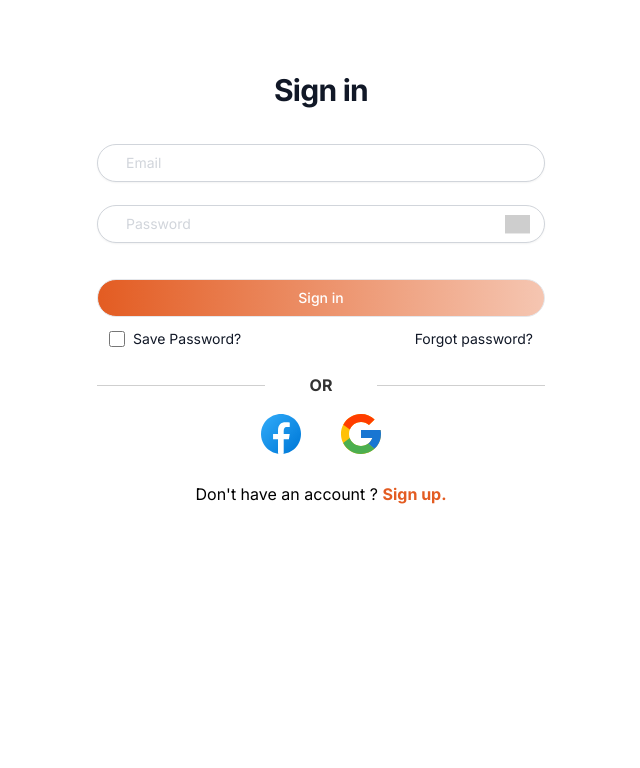
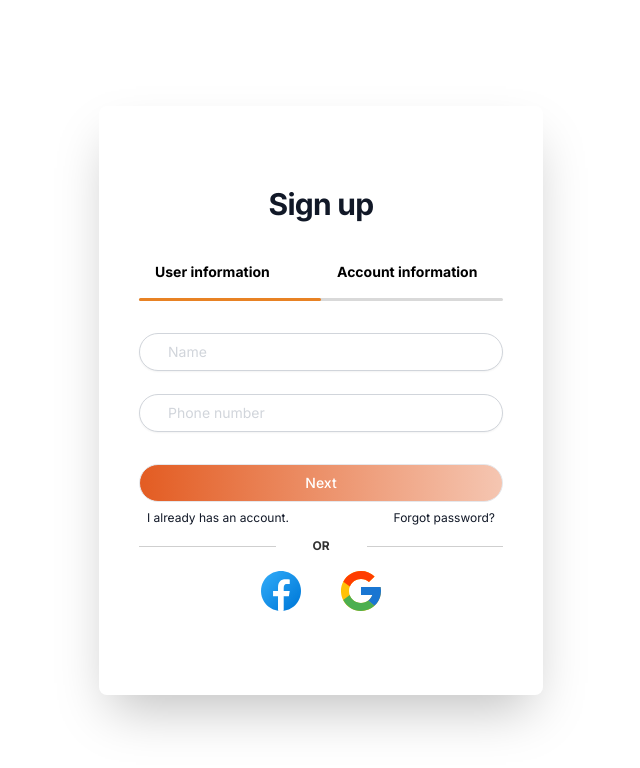
Before and after one commit to quangquyen97/scm-system, a Next.js app: page /signup in a window 1280 px wide. Shown: the top 768 px of the page, without its empty margins (319-959 px from the left). Built offline with nearby package versions, Linux system fonts and the light colour scheme; grey boxes are pictures that could not be loaded.

Commit message:
updateSignupForm

```diff
--- a/components/login/FormSendMailRequest.tsx
+++ b/components/login/FormSendMailRequest.tsx
@@ -16,7 +16,6 @@ export default function FormSendMailRequest (){
                     <label htmlFor="email-address" className="font-light my-3">
                     Enter your user account's verified email address and we will send you a password reset link.
                     </label>
-\
                     <input
                       id="email-address"
                       name="email"
--- a/components/login/SignInForm.tsx
+++ b/components/login/SignInForm.tsx
@@ -89,7 +89,7 @@ export default function LoginForm() {
 
                     <div className="text-sm">
                       <Link
-                        href="/password_reset"
+                        href="/password-reset"
                         className="aEffect ml-2 block text-sm text-gray-900"
                       >
                         Forgot password?
@@ -106,10 +106,11 @@ export default function LoginForm() {
                   className="absolute m-auto"
                   style={{
                     width: "25%",
-                    left: 0,
-                    right: 0,
-                    top: -13,
-                    background: "white",
+                  left: 0,
+                  right: 0,
+                  top: -10,
+                  background: "white",
+                  fontSize:12
                   }}
                 >
                   OR
@@ -126,9 +127,9 @@ export default function LoginForm() {
               <div className="text-center">
                 <span>
                   Don't have an account ?{" "}
-                  <a style={{ color: "#e35c22", fontWeight: "700" }} href="#">
+                  <Link href="/signup" style={{ color: "#e35c22", fontWeight: "700" }}>
                     Sign up.
-                  </a>
+                  </Link>
                 </span>
               </div>
             </div>
--- a/components/signup/SignUpForm.tsx
+++ b/components/signup/SignUpForm.tsx
@@ -1,21 +1,101 @@
 import React from "react";
+import Link from "next/link";
+export default function Example() {
 
-export default function Example() {
+  const [isfilled, setIsFilled] = React.useState(true);
   const [isPasswordViewed, setIsPasswordViewed] = React.useState(false);
-  const [isText, setIsText] = React.useState(false);
+  const [isPasswordViewed2, setIsPasswordViewed2] = React.useState(false);
 
   return (
     <>
+      <div className="m-auto h-screen  ">
         <div className="flex min-h-full items-center justify-center py-12 px-4 sm:px-6 lg:px-8">
+          <div
+            className=" py-20 px-10 border-none  shadow-2xl rounded-lg"
+            style={{ width: "444px" }}
+          >
             <div className="w-full max-w-md space-y-6 h-full">
               <div>
-            <h2 className="mt-6 text-center text-3xl font-bold tracking-tight text-gray-900">
-              Sign in
+                <h2 className="text-center text-3xl font-bold tracking-tight text-gray-900">
+                  Sign up
                 </h2>
               </div>
-          <form className="mt-8 space-y-6" action="#" method="POST">
-            <input type="hidden" name="remember" defaultValue="true" />
-            <div className="-space-y-px">
+
+              <div>
+                <div className="relative">
+                  <ul className="flex text-sm font-medium">
+                    <li className="mr-2 w-2/4">
+                      <p className="inline-block  p-4 rounded-t-lg font-bold">
+                        User information
+                      </p>
+                    </li>
+                    <li className="mr-2 w-2/4">
+                      <p className="inline-block p-4 font-bold border-transparent">
+                        Account information
+                      </p>
+                    </li>
+                  </ul>
+                  <div
+                    style={{
+                      height: "3px",
+                      width: "100%",
+                      borderRadius: "20px",
+                      backgroundColor: "#D9D9D9",
+                    }}
+                  >
+                    <div className={isfilled ? "": "left-2/4"}
+                      style={{
+                        height: "3px",
+                        width: "50%",
+                        borderRadius: "20px",
+                        backgroundColor: "#E88224",
+                        position: 'absolute',
+
+                      }}
+                    ></div>
+                  </div>
+                </div>
+
+                <form
+                  className=" mt-5  space-y-6"
+                  action="#"
+                  method="POST"
+                >
+                  <div className={isfilled ? "-space-y-px": "hidden"}>
+                    <div className="py-3">
+                      <label htmlFor="user-name" className="sr-only">
+                        Name
+                      </label>
+                      <input
+                        id="user-name"
+                        name="name"
+                        type="text"
+                        required
+                        className="relative block w-full placeholder-gray-300 border border-gray-300 px-7 py-2 text-gray-900 focus:z-10  focus:outline-none sm:text-sm rounded-md shadow-sm"
+                        placeholder="Name"
+                        style={{ borderRadius: 24 }}
+                      />
+                    </div>
+                    <div className="py-3">
+                      <label htmlFor="phone-number" className="sr-only">
+                        Phone Number
+                      </label>
+                      <input
+                        id="phone-number"
+                        name="phone-number"
+                        type="number"
+                        required
+                        className="block w-full border placeholder-gray-300 border-gray-300 px-7 py-2 text-gray-900  focus:z-10 focus:outline-none sm:text-sm rounded-md shadow-sm"
+                        placeholder="Phone number"
+                        style={{ borderRadius: 24 }}
+                      />
+
+                      <div></div>
+                    </div>
+                  </div>
+
+
+                  <div className={isfilled ? "hidden": "-space-y-px"}>
                     <div className="py-3">
                       <label htmlFor="email-address" className="sr-only">
                         Email
@@ -38,7 +118,7 @@ export default function Example() {
                       <input
                         id="password"
                         name="password"
-                  type={isText ? "text" : "password"}
+                        type={isPasswordViewed ? "text" : "password"}
                         autoComplete="current-password"
                         required
                         className="relative block w-full border placeholder-gray-300 border-gray-300 px-7 py-2 text-gray-900  focus:z-10 focus:outline-none sm:text-sm rounded-md shadow-sm"
@@ -50,7 +130,6 @@ export default function Example() {
                           id="on"
                           onClick={() => {
                             setIsPasswordViewed(!isPasswordViewed);
-                      setIsText(!isText);
                           }}
                           src={
                             isPasswordViewed
@@ -59,44 +138,69 @@ export default function Example() {
                           }
                         />
                       </span>
-                <div></div>
+                    </div>
+                    <div className="py-3 showPassWord">
+                      <label htmlFor="confirm-password" className="sr-only">
+                        Password
+                      </label>
+                      <input
+                        id="password"
+                        name="password"
+                        type={isPasswordViewed2 ? "text" : "password"}
+                        autoComplete="confirm-password"
+                        required
+                        className="relative block w-full border placeholder-gray-300 border-gray-300 px-7 py-2 text-gray-900  focus:z-10 focus:outline-none sm:text-sm rounded-md shadow-sm"
+                        placeholder="Confirm password"
+                        style={{ borderRadius: 24 }}
+                      />
+                      <span>
+                        <img
+                          id="on"
+                          onClick={() => {
+                            setIsPasswordViewed2(!isPasswordViewed2);
+                          }}
+                          src={
+                            isPasswordViewed2
+                              ? "https://img.icons8.com/fluency-systems-filled/48/null/visible.png"
+                              : "https://img.icons8.com/ios/50/null/closed-eye.png"
+                          }
+                        />
+                      </span>
                     </div>
                   </div>
+                </form>
 
-            <div>
+                <div className="pt-5">
                     <button
                       type="submit"
-                className="btnEffect group  flex w-full justify-center rounded-md border  bg-indigo-600 py-2 px-4 text-sm font-medium text-white hover:bg-indigo-700 focus:outline-none focus:ring-2 focus:ring-indigo-500 focus:ring-offset-2"
+                      className="btnEffect group  flex w-full justify-center rounded-md border  bg-indigo-600 py-2 px-4 text-sm font-medium text-white focus:outline-none  mb-2"
+                      onClick={() => {
+                        setIsFilled(!isfilled)
+                       }}
                     >
-                Sign in
+                      {isfilled ? "Next" : "Sign up"}
                     </button>
-              <div className="flex items-center justify-between px-3 py-3">
-                <div className="flex items-center">
-                  <input
-                    id="remember-me"
-                    name="remember-me"
-                    type="checkbox"
-                    className="h-4 w-4 rounded border-gray-300 text-indigo-600 focus:ring-indigo-500"
-                  />
-                  <label
-                    htmlFor="remember-me"
-                    className="ml-2 block text-sm text-gray-900"
+
+                    <div className="flex items-center justify-between px-2 pb-5">
+                      <div className="text-sm">
+                        <Link
+                          href="/login"
+                          className="aEffect block text-xs  text-gray-900"
                         >
-                    Save Password?
-                  </label>
+                          I already has an account.
+                        </Link>
                       </div>
 
                       <div className="text-sm">
-                  <a
-                    href="#"
-                    className="aEffect ml-2 block text-sm text-gray-900"
+                        <Link
+                          href="/password-reset"
+                          className="aEffect ml-2 block text-xs text-gray-900"
                         >
                           Forgot password?
-                  </a>
+                        </Link>
                       </div>
                     </div>
                   </div>
-          </form>
                 <div
                   className="w-90 m-auto text-center relative font-bold"
                   style={{ borderTop: "1px solid #C4C4C4", opacity: "80%" }}
@@ -107,8 +211,9 @@ export default function Example() {
                       width: "25%",
                       left: 0,
                       right: 0,
-                top: -13,
+                      top: -10,
                       background: "white",
+                      fontSize: 12,
                     }}
                   >
                     OR
@@ -116,66 +221,14 @@ export default function Example() {
                 </div>
                 <div className="SocialNetwork flex justify-around w-40 m-auto mt-5">
                   <a href="#">
-              <svg
-                xmlns="http://www.w3.org/2000/svg"
-                viewBox="0 0 48 48"
-                width="48px"
-                height="48px"
-              >
-                <linearGradient
-                  id="Ld6sqrtcxMyckEl6xeDdMa"
-                  x1="9.993"
-                  x2="40.615"
-                  y1="9.993"
-                  y2="40.615"
-                  gradientUnits="userSpaceOnUse"
-                >
-                  <stop offset="0" stopColor="#2aa4f4" />
-                  <stop offset="1" stopColor="#007ad9" />
-                </linearGradient>
-                <path
-                  fill="url(#Ld6sqrtcxMyckEl6xeDdMa)"
-                  d="M24,4C12.954,4,4,12.954,4,24s8.954,20,20,20s20-8.954,20-20S35.046,4,24,4z"
-                />
-                <path
-                  fill="#fff"
-                  d="M26.707,29.301h5.176l0.813-5.258h-5.989v-2.874c0-2.184,0.714-4.121,2.757-4.121h3.283V12.46 c-0.577-0.078-1.797-0.248-4.102-0.248c-4.814,0-7.636,2.542-7.636,8.334v3.498H16.06v5.258h4.948v14.452 C21.988,43.9,22.981,44,24,44c0.921,0,1.82-0.084,2.707-0.204V29.301z"
-                />
-              </svg>
+                    <img src="icons8-facebook.svg" alt="facebook-icon" />
                   </a>
                   <a href="#">
-              <svg
-                xmlns="http://www.w3.org/2000/svg"
-                viewBox="0 0 48 48"
-                width="48px"
-                height="48px"
-              >
-                <path
-                  fill="#FFC107"
-                  d="M43.611,20.083H42V20H24v8h11.303c-1.649,4.657-6.08,8-11.303,8c-6.627,0-12-5.373-12-12c0-6.627,5.373-12,12-12c3.059,0,5.842,1.154,7.961,3.039l5.657-5.657C34.046,6.053,29.268,4,24,4C12.955,4,4,12.955,4,24c0,11.045,8.955,20,20,20c11.045,0,20-8.955,20-20C44,22.659,43.862,21.35,43.611,20.083z"
-                />
-                <path
-                  fill="#FF3D00"
-                  d="M6.306,14.691l6.571,4.819C14.655,15.108,18.961,12,24,12c3.059,0,5.842,1.154,7.961,3.039l5.657-5.657C34.046,6.053,29.268,4,24,4C16.318,4,9.656,8.337,6.306,14.691z"
-                />
-                <path
-                  fill="#4CAF50"
-                  d="M24,44c5.166,0,9.86-1.977,13.409-5.192l-6.19-5.238C29.211,35.091,26.715,36,24,36c-5.202,0-9.619-3.317-11.283-7.946l-6.522,5.025C9.505,39.556,16.227,44,24,44z"
-                />
-                <path
-                  fill="#1976D2"
-                  d="M43.611,20.083H42V20H24v8h11.303c-0.792,2.237-2.231,4.166-4.087,5.571c0.001-0.001,0.002-0.001,0.003-0.002l6.19,5.238C36.971,39.205,44,34,44,24C44,22.659,43.862,21.35,43.611,20.083z"
-                />
-              </svg>
+                    <img src="icons8-google.svg" alt="google-icon" />
                   </a>
                 </div>
-          <div className="text-center">
-            <span>
-              Don't have an account ?{" "}
-              <a style={{ color: "#e35c22", fontWeight: "700" }} href="#">
-                Sign up.
-              </a>
-            </span>
+              </div>
+            </div>
           </div>
         </div>
       </div>
```
Also changed, not shown: pages/forgot-password.tsx (renamed from pages/forgot_password.tsx), pages/password-reset.tsx (renamed from pages/password_reset.tsx). Lines whose indentation alone changed are shown as unchanged.
